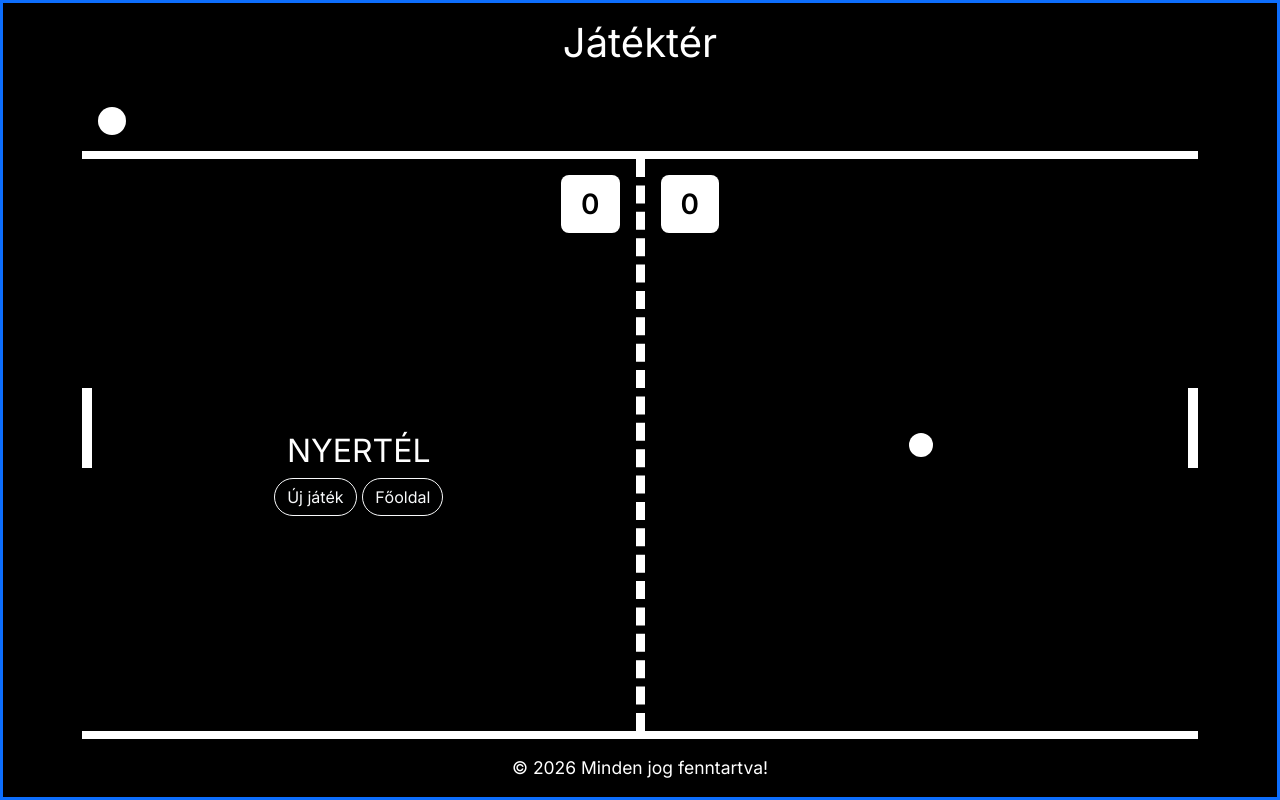
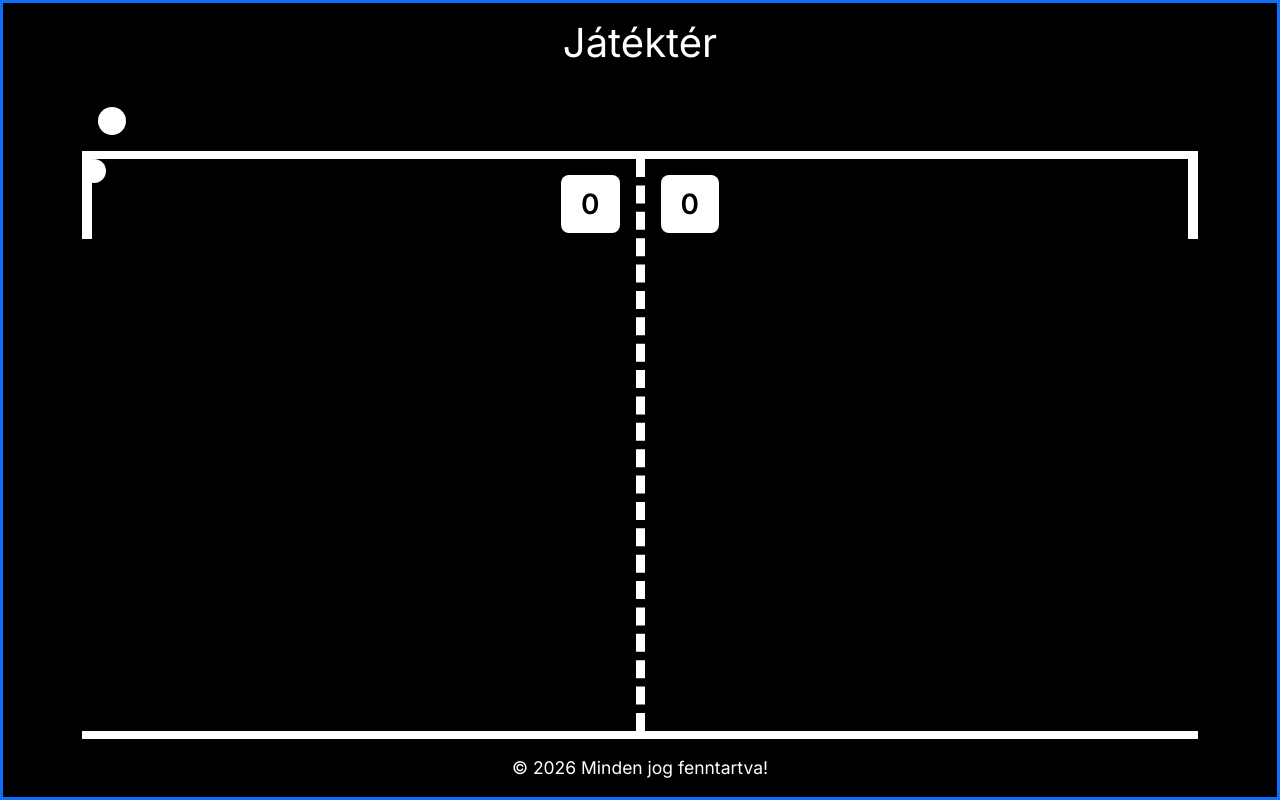
Before and after one commit to Krisz123456/Pong-projektmunka-Web, a plain HTML site: page jatekter.html in a window 1280 px wide. Drawn offline with Linux system fonts and the light colour scheme.

Commit message:
modositas

```diff
--- a/css/style.css
+++ b/css/style.css
@@ -34,6 +34,7 @@ body{
     flex: 1;
     display: flex;
     min-height: 0;
+    position: relative;
 }
 
 .terfel {
@@ -61,7 +62,7 @@ body{
 
 .uto {
     position: absolute;
-    top: 40%;
+    top: 0;
     width: 0.6rem;
     height: 5rem;
     background-color: white;
@@ -69,6 +70,8 @@ body{
 
 .labda {
     position: absolute;
+    top: 0;
+    left: 0;
     width: 1.5rem;
     height: 1.5rem;
     border-radius: 50%;
--- a/jatekter.html
+++ b/jatekter.html
@@ -23,7 +23,7 @@
                     <span id="pont-bal">0</span>
                 </div>
 
-                <div class="eredmeny text-center m-auto" id="eredmeny">
+                <div class="eredmeny d-none text-center m-auto" id="eredmeny">
                     <h2 class="fw-normal">NYERTÉL</h2>
                     <a href="jatekter.html" class="btn btn-outline-light rounded-pill">Új játék</a>
                     <a href="index.html" class="btn btn-outline-light rounded-pill">Főoldal</a>
@@ -39,9 +39,11 @@
                     <span id="pont-jobb">0</span>
                 </div>
 
-                <div class="labda top-50 start-50 translate-middle" id="labda"></div>
+
                 <div class="uto end-0" id="uto-jobb"></div>
             </div>
+
+            <div class="labda" id="labda"></div>
         </div>
 
         <div class="vonal"></div>
```
